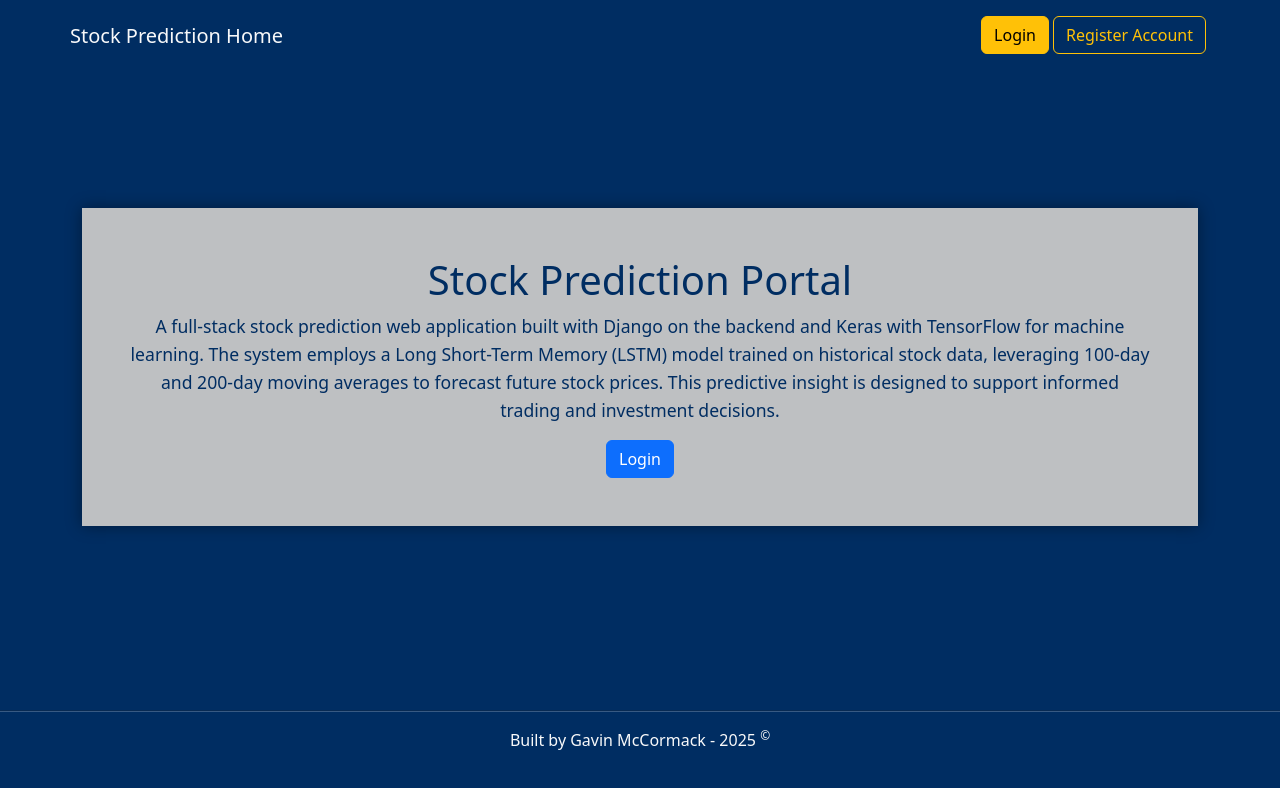
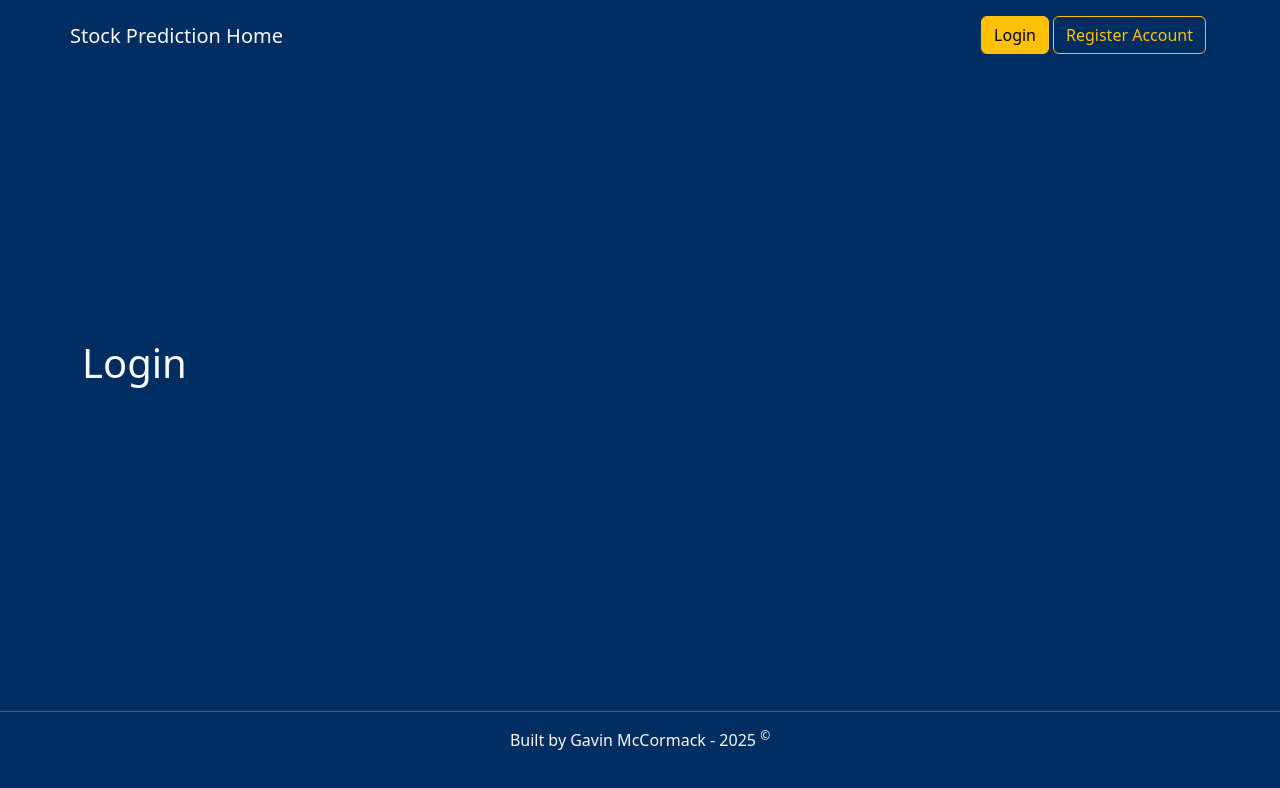
Before and after one commit to GavinMcCormack912/Stock-Predictor, a React (Vite) app in the folder frontend/: page /login in a window 1280 px wide. Shown: the top 788 px of the page. Built offline with nearby package versions, Linux system fonts and the light colour scheme.

Commit message:
added basic routing

```diff
--- a/frontend/package.json
+++ b/frontend/package.json
@@ -11,7 +11,8 @@
   },
   "dependencies": {
     "react": "^19.1.0",
-    "react-dom": "^19.1.0"
+    "react-dom": "^19.1.0",
+    "react-router-dom": "^7.7.0"
   },
   "devDependencies": {
     "@eslint/js": "^9.30.1",
--- a/frontend/src/App.jsx
+++ b/frontend/src/App.jsx
@@ -1,15 +1,24 @@
 import './App.css'
 import './assets/css/styles.css'
-import Navbar from './components/Navbar.jsx'
-import Footer from './components/Footer.jsx'
 import Home from './components/Home.jsx'
+import { Route, Routes, BrowserRouter } from "react-router-dom"
+import Register from './components/Register.jsx'
+import Navbar from './components/Navbar'
+import Footer from './components/Footer'
+import Login from './components/Login.jsx'
 function App() {
 
   return (
   <>
-    <Navbar />
-    <Home />
-    <Footer />
+    <BrowserRouter>
+     <Navbar />
+        <Routes>
+          <Route path='/' element={<Home />}/>
+          <Route path='/register' element={<Register/>} />
+          <Route path='/login' element={<Login/>} />
+        </Routes>
+      <Footer />
+    </BrowserRouter>
   </>
   )
 }
--- a/frontend/src/components/Button.jsx
+++ b/frontend/src/components/Button.jsx
@@ -1,9 +1,10 @@
 import React from 'react'
+import { Link } from 'react-router-dom'
 
-export default function Button({classes, children}) {
+export default function Button({classes, path, children}) {
     return (
     <>
-        <a className={`btn ${classes}`} href="">{children}</a>
+        <Link className={`btn ${classes}`} to={path}>{children}</Link>
     </>
     )
 }
--- a/frontend/src/components/Home.jsx
+++ b/frontend/src/components/Home.jsx
@@ -1,6 +1,8 @@
 import React from 'react'
-
-export default function Header() {
+import Footer from './Footer.jsx'
+import Navbar from './Navbar.jsx'
+import Button from './Button.jsx'
+export default function Home() {
     return (
     <>
         <div className='container'>
@@ -11,7 +13,7 @@ export default function Header() {
                      100-day and 200-day moving averages to forecast future stock prices. This predictive insight is designed to support
                      informed trading and investment decisions.
                 </p>
-                <a className="btn btn-primary" href="">Login</a>
+                <Button classes="btn btn-primary" path="/login">Login</Button>
             </div>
         </div>
     </>
--- /dev/null
+++ b/frontend/src/components/Login.jsx
@@ -0,0 +1,9 @@
+import React from 'react'
+
+export default function Login() {
+    return (
+        <>
+            <h1 className='text-light container'>Login</h1>
+        </>
+    )
+}
--- a/frontend/src/components/Navbar.jsx
+++ b/frontend/src/components/Navbar.jsx
@@ -1,13 +1,15 @@
 import React from 'react'
 import Button from './Button'
+import { Link } from 'react-router-dom'
+
 export default function Navbar() {
     return (
         <nav className='navbar container pt-3 pb-3 align-items-start'>
-         <a className='navbar-brand text-light' href="">Stock Prediction Home</a>
+         <Link className='navbar-brand text-light' to="/">Stock Prediction Home</Link>
 
          <div>
-            <Button classes="btn-warning me-1">Login</Button>
-            <Button classes="btn-outline-warning me-1">Register Account</Button>
+            <Button classes="btn-warning me-1" path="/login">Login</Button>
+            <Button classes="btn-outline-warning me-1" path="/register">Register Account</Button>
          </div>
         </nav>
     )
--- /dev/null
+++ b/frontend/src/components/Register.jsx
@@ -0,0 +1,9 @@
+import React from 'react'
+
+export default function Register() {
+    return (
+        <>
+            <h1 className='text-light container'>Register</h1>
+        </>
+    )
+}
```
Also changed, not shown: 1 other file (tests, documents, lock files or other folders).
